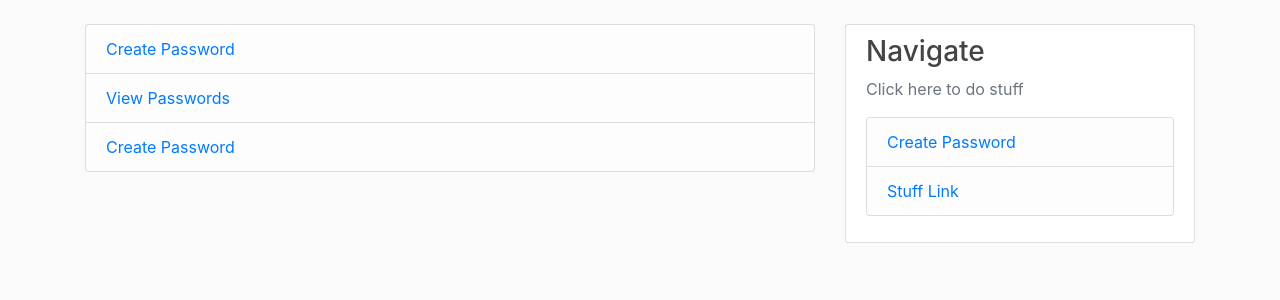
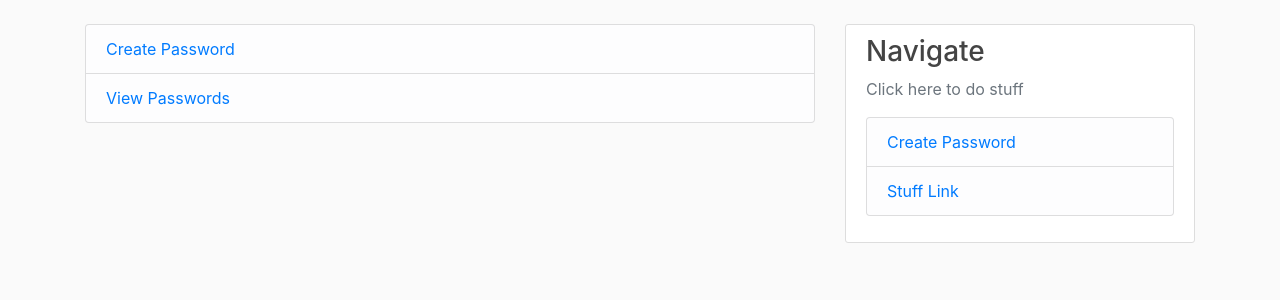
Before and after one commit to roostercrab/pazword-vault, a Django app: page / in a window 1280 px wide. Shown: the part 56-356 px from the top of the page. Run offline with Django 3.2, Linux system fonts and the light colour scheme; some libraries are stand-ins or nearby versions.

Commit message:
FUNCTIONAL

```diff
--- a/my_project/templates/home.html
+++ b/my_project/templates/home.html
@@ -5,6 +5,5 @@
 
 <li class="list-group-item list-group-item-light"><a href="{% url 'password-create' %}">Create Password</a></li>
 <li class="list-group-item list-group-item-light"><a href="{% url 'password-list' %}">View Passwords</a></li>
-<li class="list-group-item list-group-item-light"><a href="{% url 'password-create' %}">Create Password</a></li>
 
 {% endblock content %}
```
Also changed, not shown: db.sqlite3.
